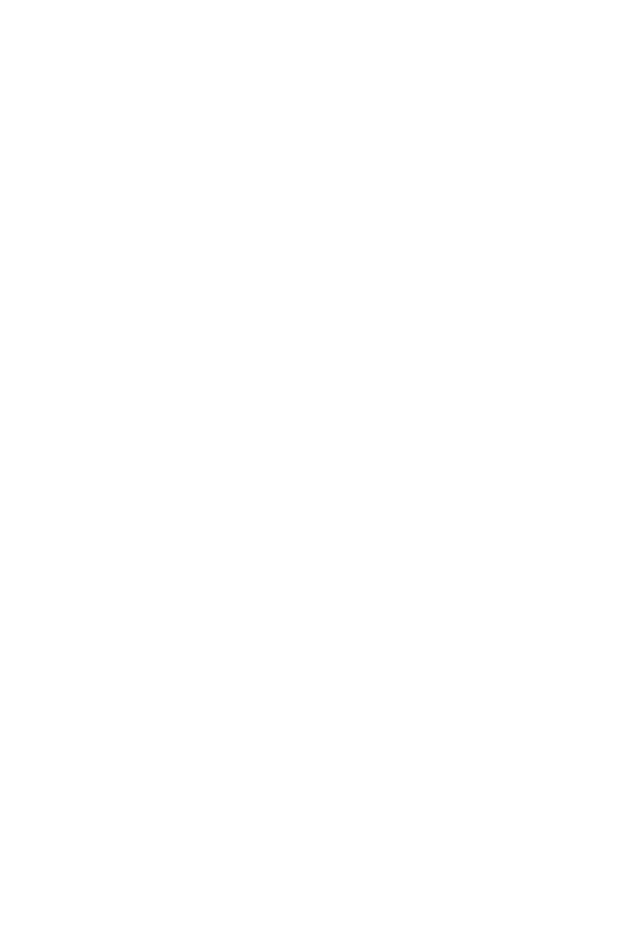
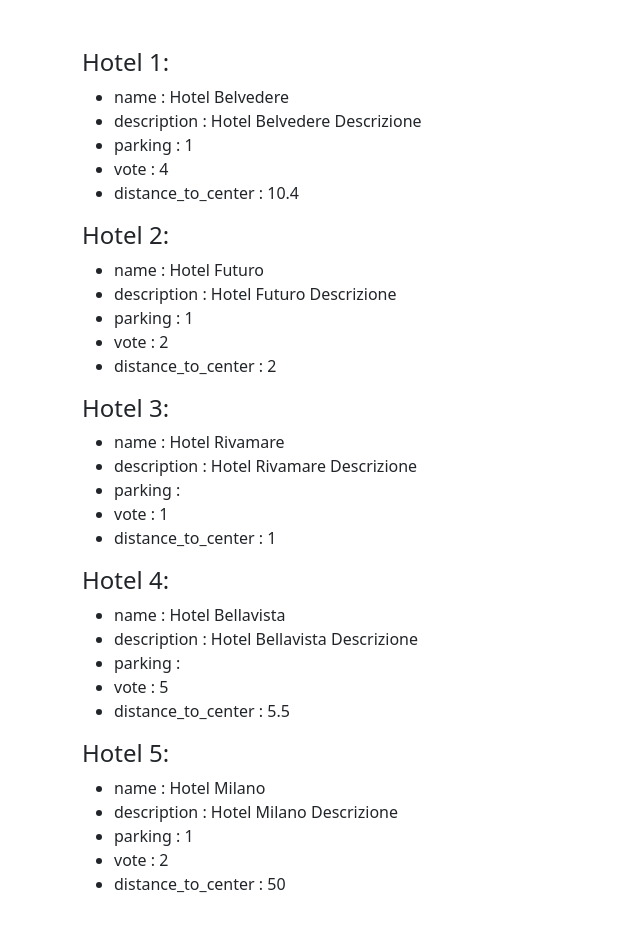
Before and after one commit to gabrielepetralia/php-hotel, a PHP site: page / in a window 1280 px wide. Before the commit the part shown is empty. Shown: the whole page, without its empty margins (0-640 px from the left). Before the commit the page ends 800 px from the top, so only its background shows below. Run offline with PHP 8.4, Linux system fonts and the light colour scheme.

Commit message:
print hotels data as a list

```diff
--- a/index.php
+++ b/index.php
@@ -40,14 +40,29 @@
 
 <!DOCTYPE html>
 <html lang="en">
+
 <head>
   <meta charset="UTF-8">
   <meta http-equiv="X-UA-Compatible" content="IE=edge">
   <meta name="viewport" content="width=device-width, initial-scale=1.0">
+
+  <link href="https://cdn.jsdelivr.net/npm/bootstrap@5.3.0-alpha3/dist/css/bootstrap.min.css" rel="stylesheet" integrity="sha384-KK94CHFLLe+nY2dmCWGMq91rCGa5gtU4mk92HdvYe+M/SXH301p5ILy+dN9+nJOZ" crossorigin="anonymous">
+  <script src="https://cdn.jsdelivr.net/npm/bootstrap@5.3.0-alpha3/dist/js/bootstrap.bundle.min.js" integrity="sha384-ENjdO4Dr2bkBIFxQpeoTz1HIcje39Wm4jDKdf19U8gI4ddQ3GYNS7NTKfAdVQSZe" crossorigin="anonymous"></script>
+
   <title>PHP Hotel</title>
 </head>
 
 <body>
+  <div class="container my-5">
+    <?php foreach ($hotels as $index => $hotel) : ?>
+      <h4>Hotel <?php echo $index += 1 ?>:</h4>
+      <ul>
+        <?php foreach ($hotel as $key => $value) : ?>
+          <li><?php echo $key ?> : <?php echo $value ?></li>
+        <?php endforeach ?>
+      </ul>
+    <?php endforeach ?>
+  </div>
+</body>
 
-</body>
 </html>
```
Lines whose indentation alone changed are shown as unchanged.
